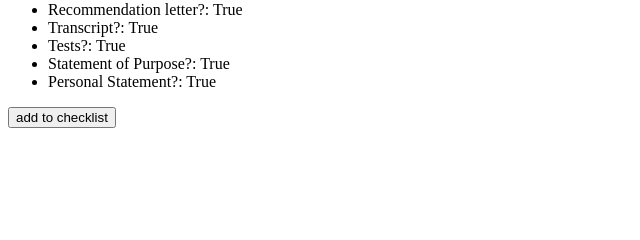
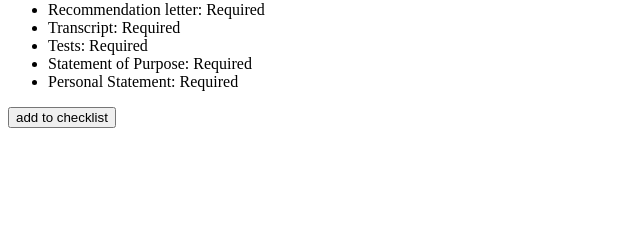
Before and after one commit to smasson288/ACS, a Django app: page /program/1 in a window 1280 px wide. Shown: the part 161-401 px from the top of the page, without its empty margins (0-640 px from the left). Run offline with Django 3.2, Linux system fonts and the light colour scheme; tables that the repository leaves empty hold one stand-in row (values such as "Sample post").

Commit message:
required instead of t/f

```diff
--- a/ACS/checklist/templates/programDetail.html
+++ b/ACS/checklist/templates/programDetail.html
@@ -14,11 +14,11 @@
         {% for requirement in requirements %}
         <ul>
             <li>Term Year: {{ requirement.Term_Year}} </li>
-            <li>Recommendation letter?: {{ requirement.Recommendation_letters }}</li>
-            <li>Transcript?: {{ requirement.Transcript }}</li>
-            <li>Tests?: {{ requirement.Tests }}</li>
-            <li>Statement of Purpose?: {{ requirement.Statement_of_purpose }}</li>
-            <li>Personal Statement?: {{ requirement.Personal_statement }}</li>
+            <li>Recommendation letter: {% if requirement.Recommendation_letters %} Required {% else %} Not Required {% endif %}</li>
+            <li>Transcript: {% if requirement.Transcript %} Required {% else %} Not Required {% endif %}</li>
+            <li>Tests: {% if requirement.Tests %} Required {% else %} Not Required {% endif %}</li>
+            <li>Statement of Purpose: {% if requirement.Statement_of_purpose %} Required {% else %} Not Required {% endif %}</li>
+            <li>Personal Statement: {% if requirement.Personal_statement %} Required {% else %} Not Required {% endif %}</li>
         </ul>
             <form method="post">
                 {% csrf_token %}
```
